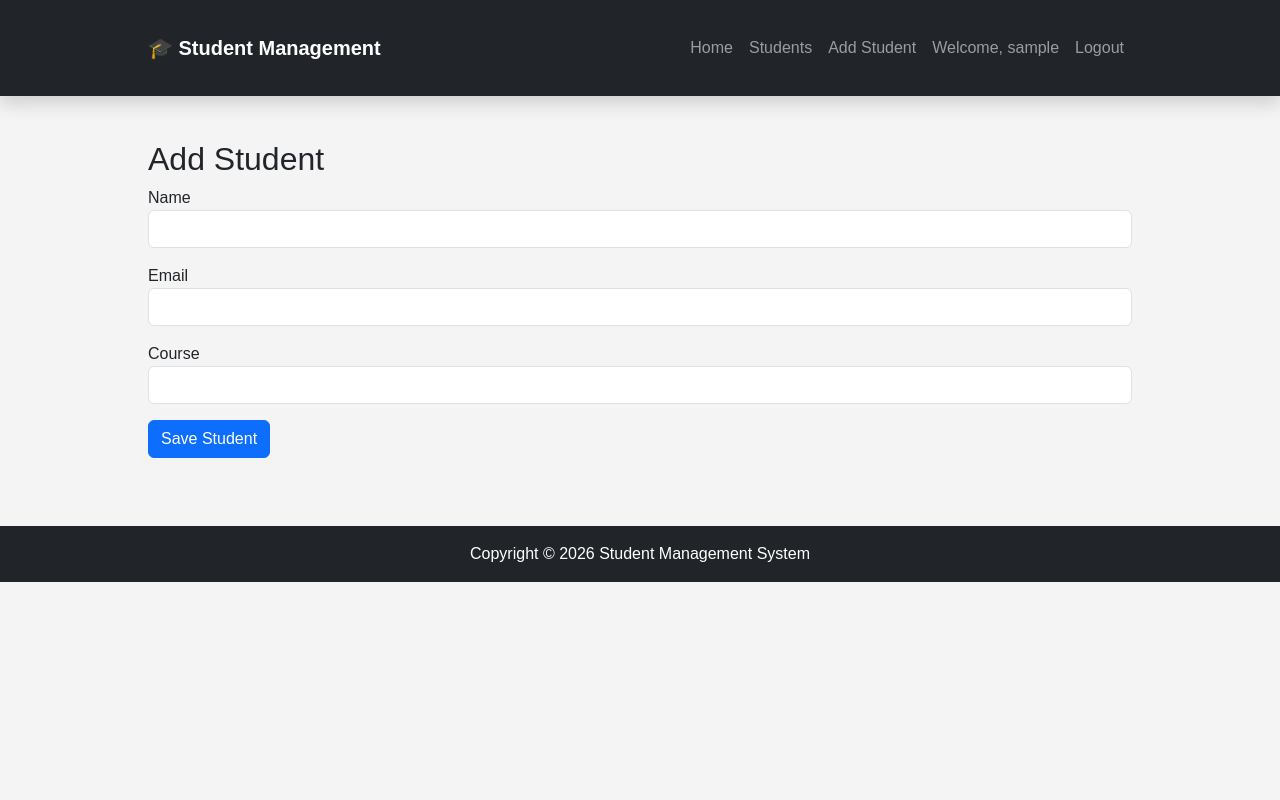
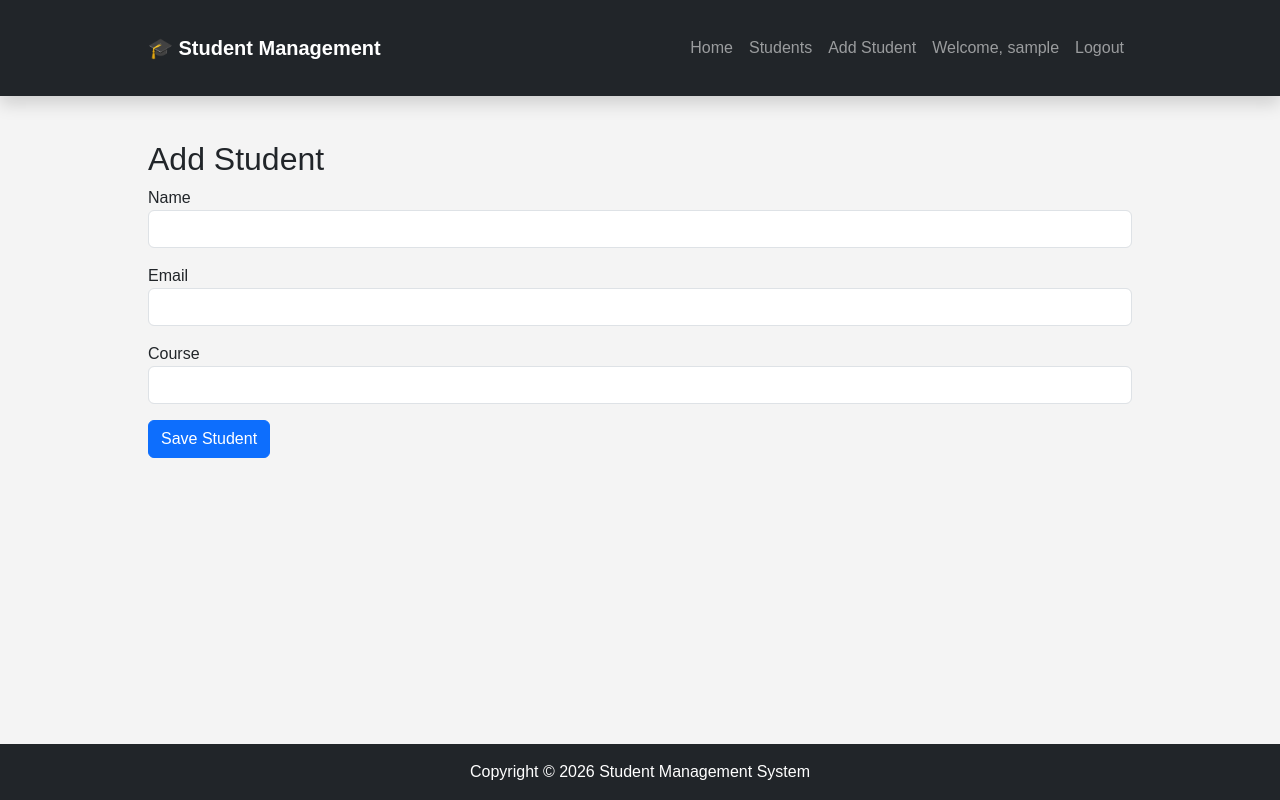
Before and after one commit to tanmay-badwaik/student-management-system, a Flask app: page /students/add in a window 1280 px wide. Run offline with Flask 3, Linux system fonts and the light colour scheme; the visitor is signed in with stand-in values (Sample User, id 1).

Commit message:
footer updated

```diff
--- a/templates/base.html
+++ b/templates/base.html
@@ -38,7 +38,7 @@
     </style>
 
 </head>
-<body>
+<body class="d-flex flex-column min-vh-100">
 
 {# <nav class="navbar navbar-expand-lg navbar-dark bg-dark">
     <div class="container">
@@ -151,7 +151,7 @@
 
 </nav>
 
-<div class="container mt-4">
+<div class="container mt-4" flex-grow-1>
 
     {% with messages = get_flashed_messages(with_categories=true) %}
 
@@ -187,7 +187,7 @@
 </div>
 
 
-<footer class="bg-dark text-white text-center py-3 mt-5">
+<footer class="bg-dark text-white text-center py-3">
 
 Copyright © 2026 Student Management System
 
```
